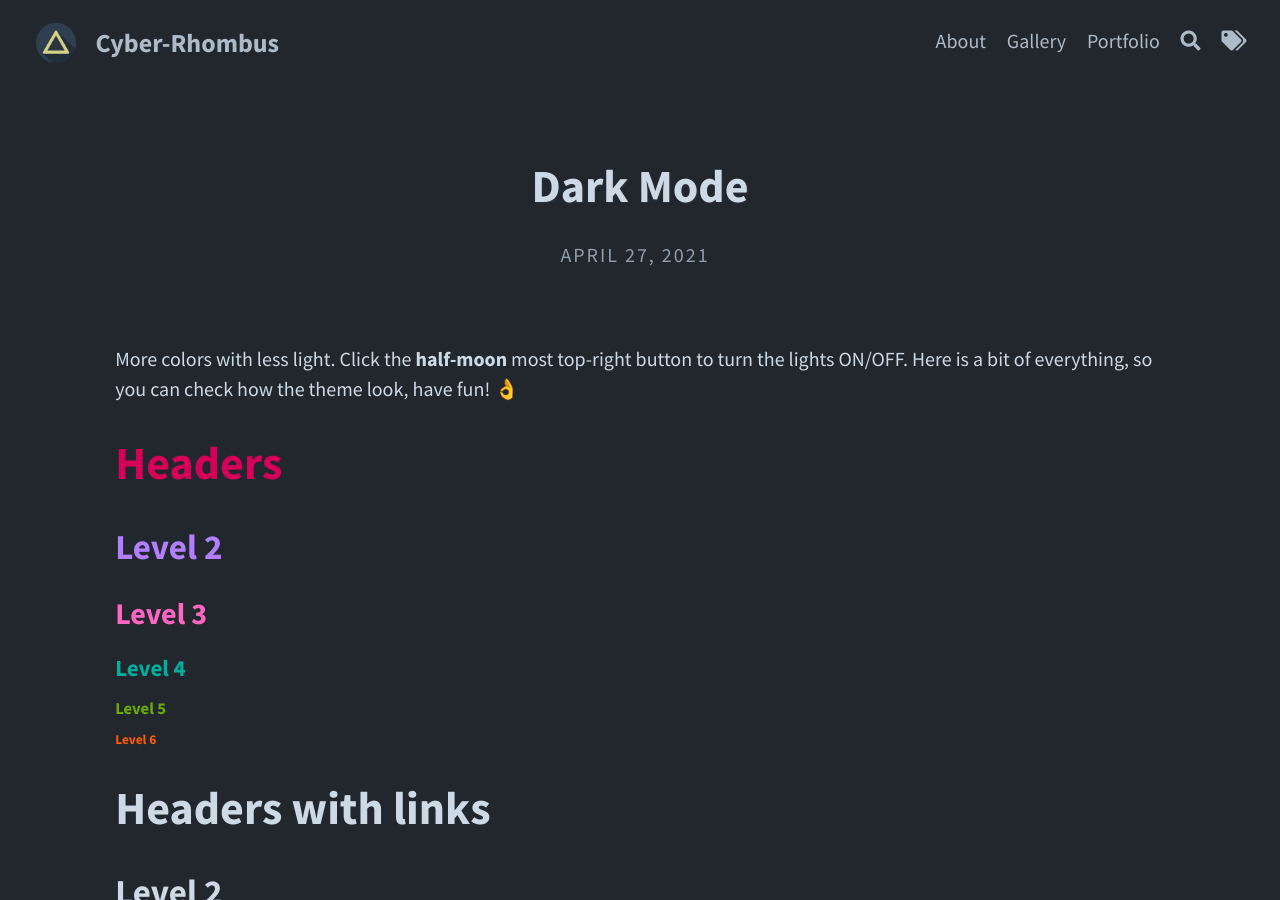
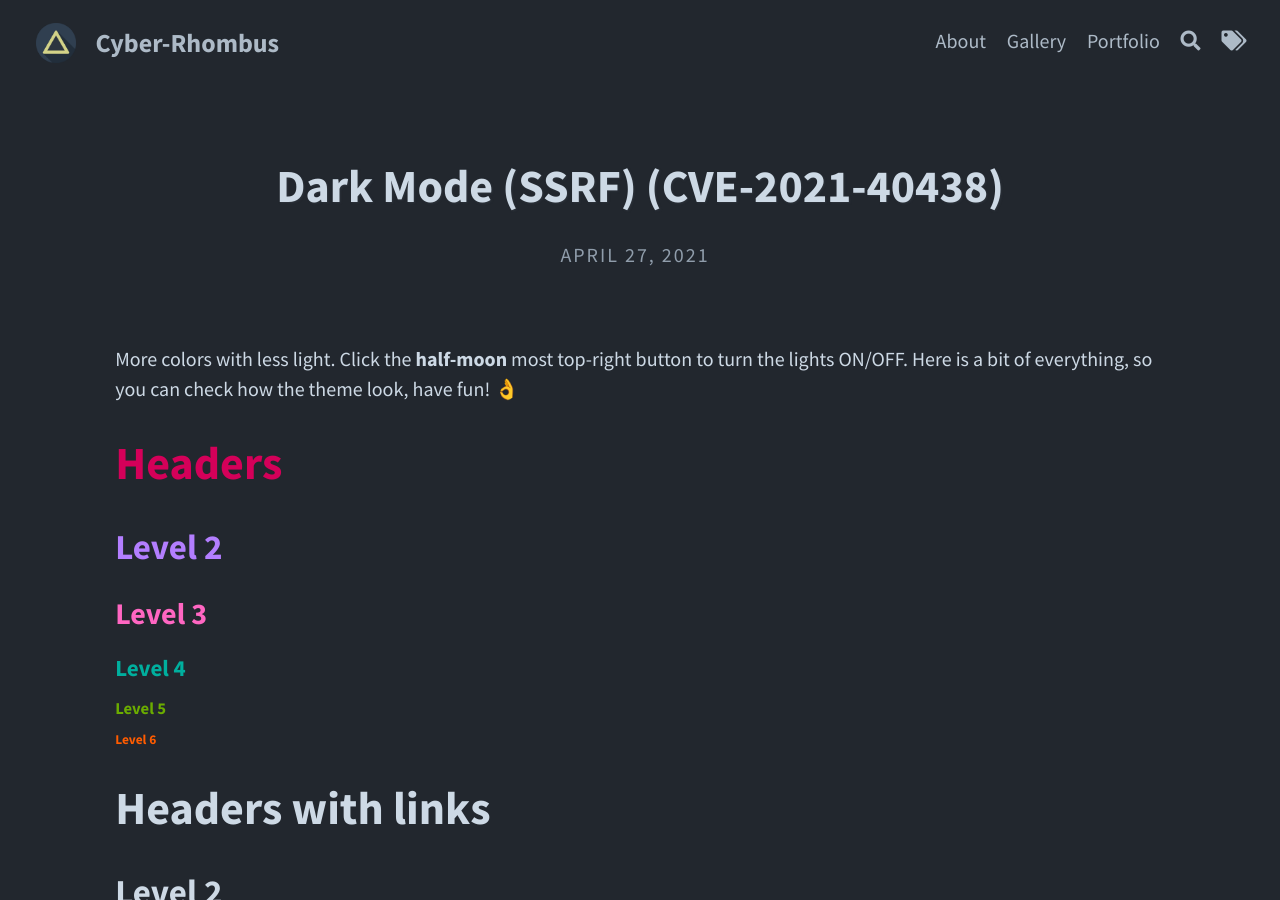
Before and after one commit to 90r1ll4/90r1ll4.github.io, a Jekyll site: the page built from _posts/2021-04-27-dark-mode.md, in a window 1280 px wide and 900 px high. Built offline with Jekyll 4.4.1, drawn with Linux system fonts in a browser that asks for light colours.

Commit message:
Update 2021-04-27-dark-mode.md

```diff
--- a/_posts/2021-04-27-dark-mode.md
+++ b/_posts/2021-04-27-dark-mode.md
@@ -1,7 +1,7 @@
 ---
 layout: post
-title: Dark Mode
-tags: [Katex, Mermaid, Markdown]
+title: Dark Mode (SSRF) (CVE-2021-40438)
+tags: [Katex, Mermaid, Markdown, VCR]
 ---
 
 More colors with less light. Click the **half-moon** most top-right button to turn the lights ON/OFF.
```
